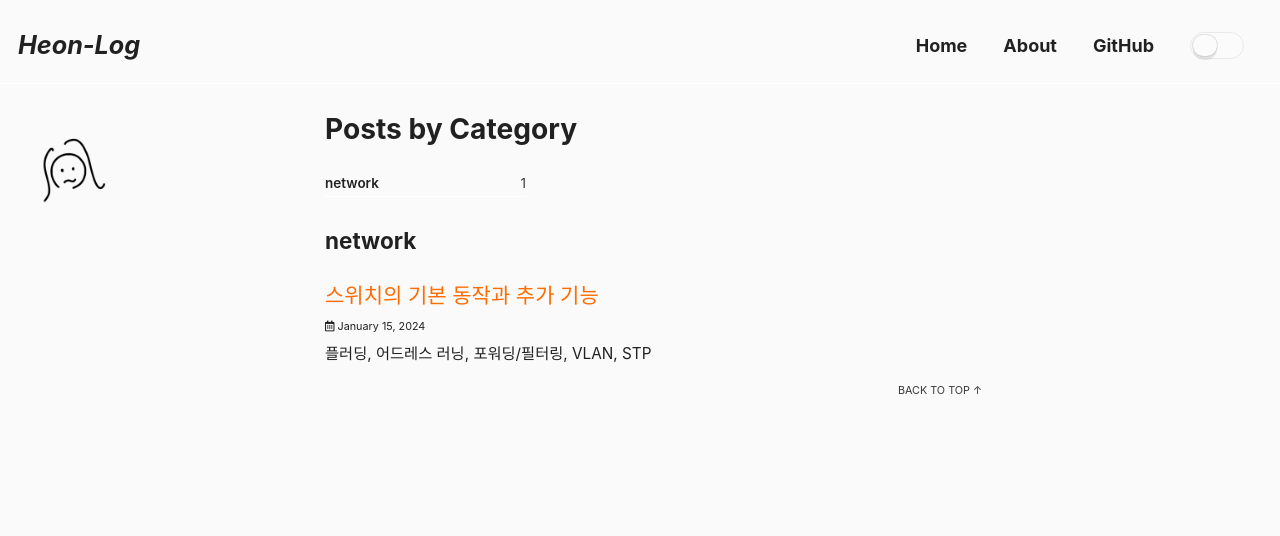
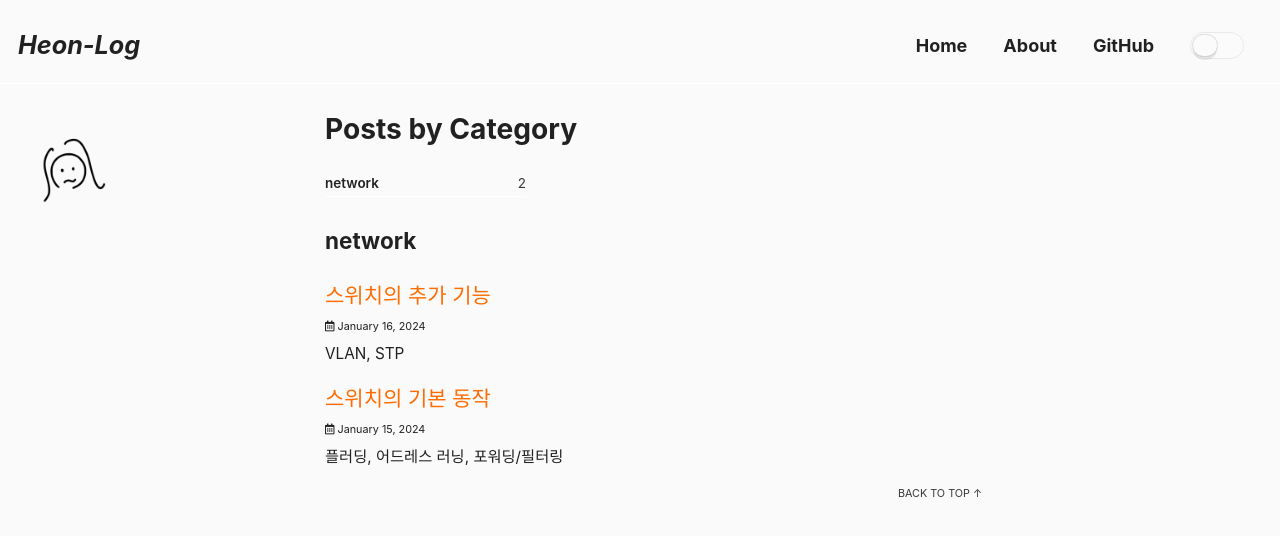
Before and after one commit to choiiis/minimal-mistakes-choiiis-customized, a Jekyll site: the page built from _pages/categories-archive.md, in a window 1280 px wide and 900 px high. Shown: the top 536 px of the window. Built offline with Jekyll 4.4.1, drawn with Linux system fonts in a browser that asks for light colours; cached includes are drawn as plain includes; some web fonts are replaced.

```diff
--- a/_posts/2024-01-15-network-switch.md
+++ b/_posts/2024-01-15-network-switch.md
@@ -1,11 +1,11 @@
 ---
-title: 스위치의 기본 동작과 추가 기능
-excerpt: 플러딩, 어드레스 러닝, 포워딩/필터링, VLAN, STP
+title: 스위치의 기본 동작
+excerpt: 플러딩, 어드레스 러닝, 포워딩/필터링
 categories:
   - network
 tags:
   - - network
-permalink: /network/2024-01-15-network-스위치/
+permalink: /network/2024-01-15-network-switch/
 toc: true
 toc_sticky: true
 date: 2024-01-15
@@ -31,7 +31,7 @@ published: true
 > - VLAN 기능 : 논리적으로 네트워크를 분리
 > - STP 기능 (스패닝 트리 프로토콜) : 네트워크의 루프 방지
 
-## 1. 스위치의 기본 동작
+## 스위치의 기본 동작
 
 - 스위치의 필요성
   - 스위치가 없다면
@@ -57,7 +57,7 @@ published: true
   - 테이블에 없는 주소를 가진 패킷은 전체 포트로 전송된다. (플러딩)
   - 테이블에 있는 주소를 가진 패킷은 해당 포트로만 전송된다. (포워딩 또는 필터링)
 
-### 1.1. 플러딩 (Flooding)
+### 1. 플러딩 (Flooding)
 
 - 동작 방식 : 전체 포트로 패킷을 전달한다.
 - 동작 조건 :
@@ -67,14 +67,14 @@ published: true
   - 스위치에 잘못된 MAC 주소를 학습시킴
   - MAC 테이블을 꽉 차게해 플러딩을 유도
 
-### 1.2. 어드레스 러닝
+### 2. 어드레스 러닝
 
 - 동작 방식 : MAC 주소 테이블을 만들고 유지한다.
 - 동작 조건 : 특정 포트에 들어온 패킷의 출발지 MAC 주소와 포트번호를 MAC 주소 테이블에 기록
 - 브로드캐스트나 멀티캐스트에 대한 MAC 주소를 학습할 수 없다!
   - 출발지가 사용되지 않기 때문
 
-### 1.3. 포워딩/필터링
+### 3. 포워딩/필터링
 
 - 동작 방식 : 특정 포트로 패킷을 전달
 - 동작 조건 :
```
Also changed, not shown: _posts/2024-01-16-network-switch.md (added, +93 -0 lines), assets/images/posts_img/network/2024-01-16-network-switch.jpeg (added).
